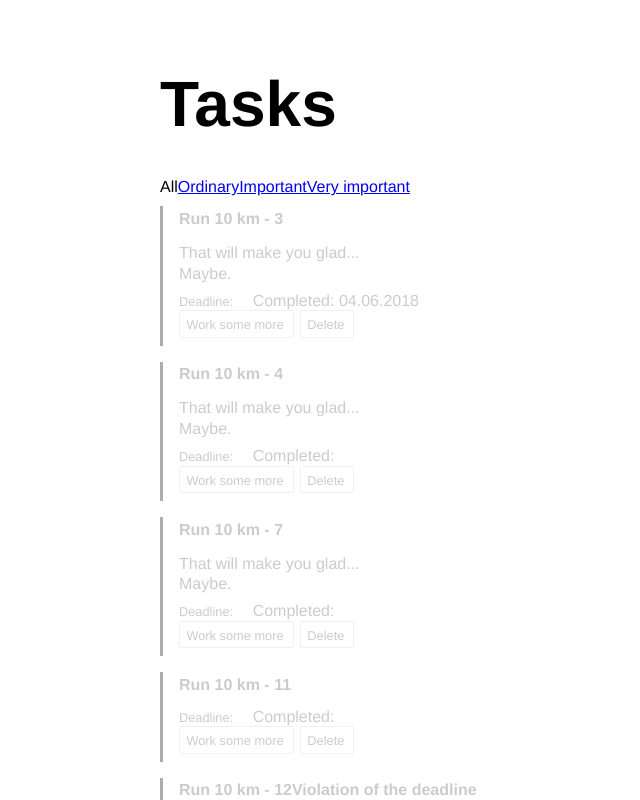
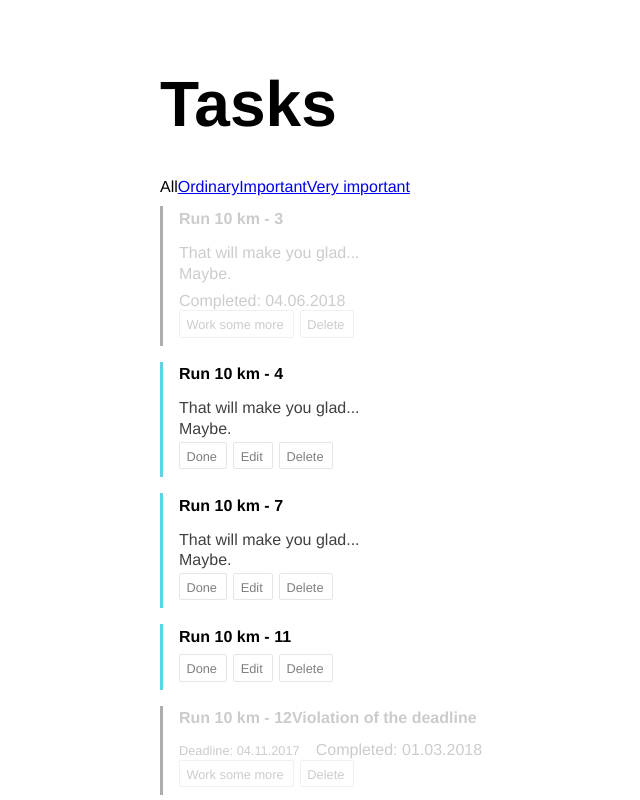
Before and after one commit to trial-trip/allmax-task-manager, a React app: page / in a window 1280 px wide. Shown: the top 800 px of the page, without its empty margins (130-770 px from the left). Built offline with nearby package versions, Linux system fonts and the light colour scheme; the HTML template or start-up script is replaced by a standard one.

Commit message:
fixed for DATE_UNSET value

```diff
--- a/src/components/Task.js
+++ b/src/components/Task.js
@@ -4,11 +4,11 @@ import styles from './Task.css'
 import formattedDate from './../util/formattedDate'
 
 const Task = ({ onToggleCompleted, onDeleteClick, id, title, description, priority, deadline, completionDate}) => {
-  const completed = (completionDate) ? true : false
+  const completed = (completionDate !== 'DATE_UNSET') ? true : false
   const now = (new Date()).getTime()
-  const failed = (deadline) ? (completed ? (completionDate > deadline) : (now > deadline)) : false
+  const failed = (deadline !== 'DATE_UNSET') ? (completed ? (completionDate > deadline) : (now > deadline)) : false
 
-  const completionStyle = completionDate ? styles.completed : ''
+  const completionStyle = completed ? styles.completed : ''
   let priorityStyle
   if (!completed && priority === 1) { priorityStyle = styles.important}
   if (!completed && priority === 2) { priorityStyle = styles.veryImportant}
@@ -30,7 +30,7 @@ const Task = ({ onToggleCompleted, onDeleteClick, id, title, description, priori
       </div>
 
       <div className={styles.meta}>
-        {deadline && (<span className={styles.deadline}>Deadline: {formattedDate(deadline)}</span>)}
+        {(deadline !== 'DATE_UNSET') && (<span className={styles.deadline}>Deadline: {formattedDate(deadline)}</span>)}
         {completed && (<span className={styles.completionDate}>Completed: {formattedDate(completionDate)}</span>)}
       </div>
 
--- a/src/reducers/tasks.js
+++ b/src/reducers/tasks.js
@@ -18,7 +18,7 @@ const tasks = (state = [], action) => {
         (task.id === action.id)
           ? {
             ...task,
-            completionDate: (task.completionDate) ? '' : action.completionDate
+            completionDate: (task.completionDate) ? 'DATE_UNSET' : action.completionDate
           }
           : task
       )
```
